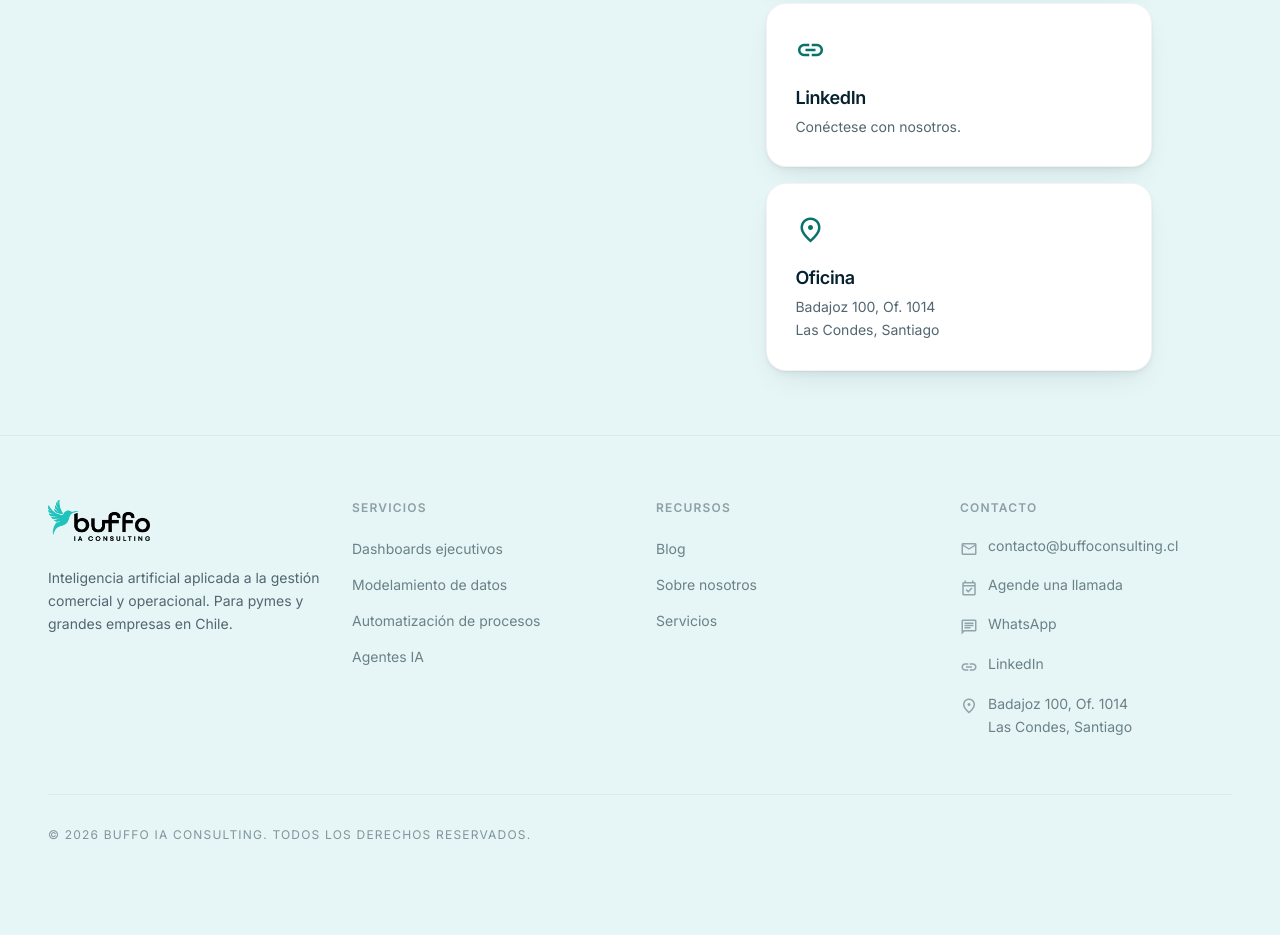
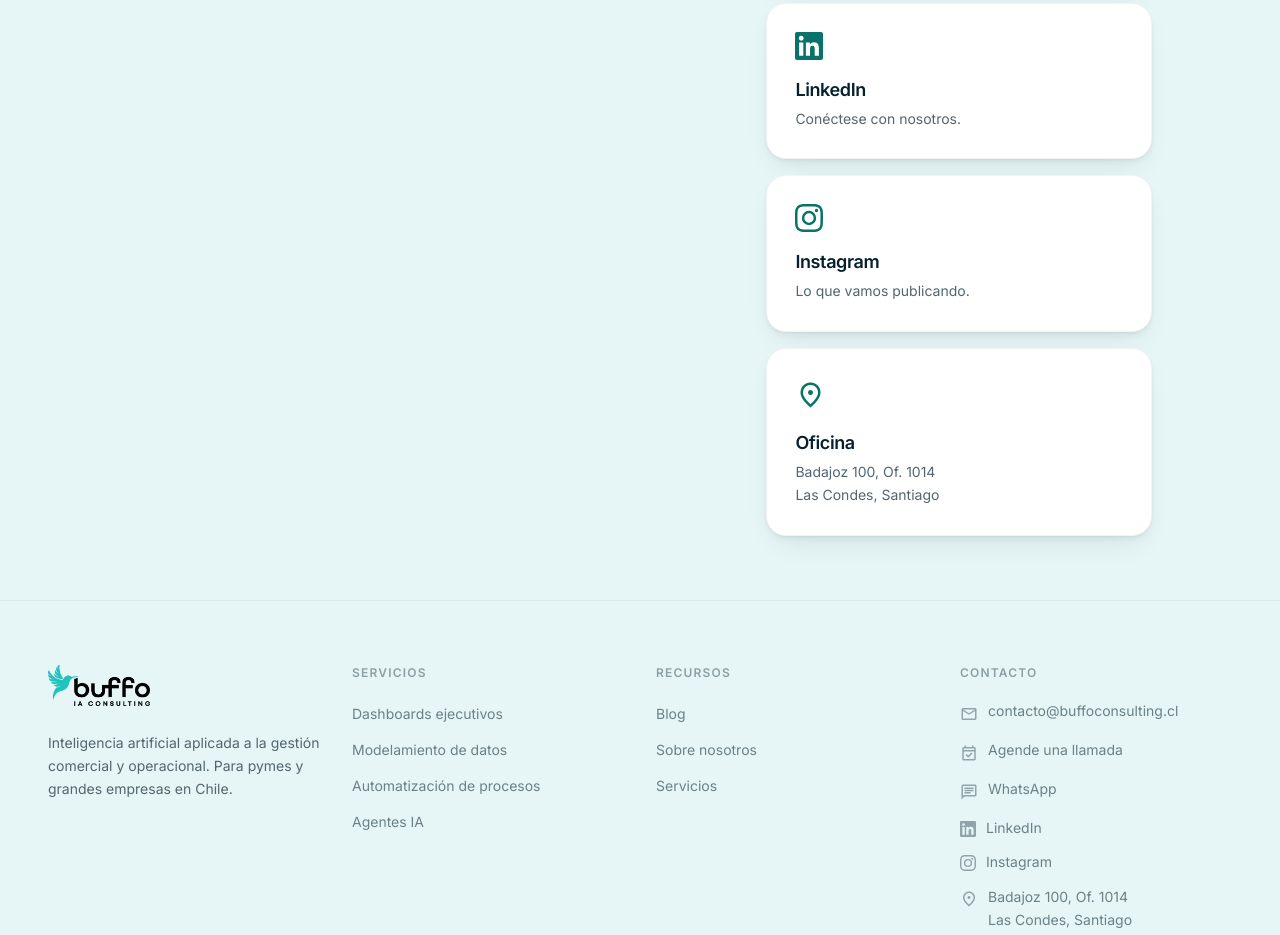
Before and after one commit to buffo-ia/buffo-website, an Astro site: page /contacto in a window 1280 px wide. Shown: the part 1341-2276 px from the top of the page. Before the commit the page ends 2248 px from the top, so only its background shows below. Built offline with nearby package versions, Linux system fonts and the light colour scheme; Astro itself is replaced by a stand-in of ours.

Commit message:
redes: entra Instagram, y LinkedIn deja de usar el ícono de "enlace"
Instagram no estaba en el sitio —nunca estuvo, no se sacó en esta rama—
aunque sí figura en el pie de firma del manual de marca. Entra en el pie,
en /contacto y en el sameAs del schema.org, que es cómo Google amarra el
sitio con los perfiles de la empresa en vez de verlos como tres cuentas
sueltas.

⚠️ La cuenta existe y está a nombre de Buffo IA Consulting, pero hoy no
tiene publicaciones. Queda anotado en site.ts: si sigue vacía cuando
empiece el tráfico pagado, conviene sacar el enlace antes que mostrarlo.

Los dos logos de red pasan a SVG en línea (IconoRed.astro). LinkedIn se
venía resolviendo con el ícono genérico de cadena de Material Symbols,
que no dice cuál red es y obliga a leer la palabra de al lado; una marca
se reconoce antes que su nombre, que es todo el punto de ponerla. Material
Symbols no trae logos de marca a propósito — Google no distribuye marcas
ajenas—, así que van dibujados acá.

El tamaño del SVG va por atributo width/height y no por CSS: el ícono
vive dentro de otro componente, y Astro no le pasa el hash de ámbito del
padre a un elemento que no está en su plantilla. Una regla con ámbito
escrita en el pie no lo tocaba y el logo salía del porte de media
pantalla. Las reglas que sí lo tienen que alcanzar van en :global.

Y sube OG_VERSION a 3. La imagen de compartir se regeneró dos veces con
el logo nuevo y el número seguía en 2, así que WhatsApp y LinkedIn iban a
seguir sirviendo la vieja desde su caché — que es exactamente lo que el
comentario del código advierte.

```diff
--- a/src/components/Footer.astro
+++ b/src/components/Footer.astro
@@ -1,5 +1,6 @@
 ---
 import Logotipo from './Logotipo.astro';
+import IconoRed from './IconoRed.astro';
 import { SITE } from '../config/site';
 import { SERVICES_CONTENT } from '../data/services';
 const year = new Date().getFullYear();
@@ -81,7 +82,7 @@
           <li>
             <a
               href={`mailto:${SITE.email}`}
-              class="pie-enlace text-sm text-on-surface/55 hover:text-primary transition-colors"
+              class="pie-enlace group text-sm text-on-surface/55 hover:text-primary transition-colors"
             >
               <span class="material-symbols-outlined pie-icono" aria-hidden="true">mail</span>
               <span class="break-words">{SITE.email}</span>
@@ -92,7 +93,7 @@
               href={SITE.calendly}
               target="_blank"
               rel="noopener noreferrer"
-              class="pie-enlace text-sm text-on-surface/55 hover:text-primary transition-colors"
+              class="pie-enlace group text-sm text-on-surface/55 hover:text-primary transition-colors"
             >
               <span class="material-symbols-outlined pie-icono" aria-hidden="true">event_available</span>
               <span>Agende una llamada</span>
@@ -103,7 +104,7 @@
               href={`https://wa.me/${SITE.whatsapp}?text=${encodeURIComponent(SITE.whatsappMensaje)}`}
               target="_blank"
               rel="noopener noreferrer"
-              class="pie-enlace text-sm text-on-surface/55 hover:text-primary transition-colors"
+              class="pie-enlace group text-sm text-on-surface/55 hover:text-primary transition-colors"
             >
               <span class="material-symbols-outlined pie-icono" aria-hidden="true">chat</span>
               <span>WhatsApp</span>
@@ -114,10 +115,21 @@
               href={SITE.linkedin}
               target="_blank"
               rel="noopener noreferrer"
-              class="pie-enlace text-sm text-on-surface/55 hover:text-primary transition-colors"
+              class="pie-enlace group text-sm text-on-surface/55 hover:text-primary transition-colors"
             >
-              <span class="material-symbols-outlined pie-icono" aria-hidden="true">link</span>
+              <IconoRed red="linkedin" class="marca-red" />
               <span>LinkedIn</span>
+            </a>
+          </li>
+          <li>
+            <a
+              href={SITE.instagram}
+              target="_blank"
+              rel="noopener noreferrer"
+              class="pie-enlace group text-sm text-on-surface/55 hover:text-primary transition-colors"
+            >
+              <IconoRed red="instagram" class="marca-red" />
+              <span>Instagram</span>
             </a>
           </li>
           <!-- La dirección ahora sí lleva a alguna parte: al mapa. Es lo que el
@@ -129,7 +141,7 @@
               href={`https://www.google.com/maps/search/?api=1&query=${encodeURIComponent(SITE.direccion.completa)}`}
               target="_blank"
               rel="noopener noreferrer"
-              class="pie-enlace text-sm text-on-surface/55 hover:text-primary transition-colors"
+              class="pie-enlace group text-sm text-on-surface/55 hover:text-primary transition-colors"
             >
               <span class="material-symbols-outlined pie-icono" aria-hidden="true">location_on</span>
               <address class="not-italic leading-relaxed">
@@ -170,6 +182,21 @@
     margin-top: 1px;
   }
 
+  /* Los logos de red son SVG dentro de otro componente, así que el ámbito de
+     este archivo no les llega: la regla va en :global. Miden un poco menos que
+     los Material Symbols porque una marca sólida pesa más a igual caja. */
+  .pie-enlace :global(.marca-red) {
+    width: 16px;
+    height: 16px;
+    margin-top: 3px;
+    flex-shrink: 0;
+    color: rgb(var(--c-on-surface) / 0.38);
+    transition: color 0.2s ease;
+  }
+  .pie-enlace:hover :global(.marca-red) {
+    color: rgb(var(--c-primary) / 0.8);
+  }
+
   /* El ícono sigue al enlace en el hover: si solo cambiara el texto, el par se
      partiría en dos al pasar el mouse. */
   .pie-icono {
--- /dev/null
+++ b/src/components/IconoRed.astro
@@ -0,0 +1,49 @@
+---
+/**
+ * Marcas de LinkedIn e Instagram como SVG en línea.
+ *
+ * Material Symbols —el set que usa el resto del sitio— no trae logos de marca,
+ * a propósito: Google no distribuye marcas ajenas. Hasta ahora LinkedIn se
+ * resolvía con el ícono genérico de "enlace", que no dice cuál red es y obliga
+ * a leer la palabra de al lado. Un logo de red se reconoce antes que su nombre;
+ * ése es todo el punto de ponerlo.
+ *
+ * Van con fill="currentColor" para que hereden el color del contexto igual que
+ * los Material Symbols, así conviven en una misma lista.
+ *
+ * ⚠️ El tamaño va por ATRIBUTO width/height y no por CSS. Un <svg> sin medidas
+ * se dibuja a 300×150 o al alto de su contenedor, y acá vive dentro de otro
+ * componente: las clases con ámbito del padre NO le llegan —Astro no le pasa el
+ * hash de scope a un elemento que no está en su plantilla—, así que una regla
+ * como `.pie-marca { width: 16px }` escrita en el pie no lo toca y el logo sale
+ * del porte de media pantalla. Un atributo pierde contra cualquier clase, así
+ * que las utilidades de Tailwind que se pasen por `class` siguen mandando.
+ */
+interface Props {
+  red: 'linkedin' | 'instagram';
+  class?: string;
+}
+const { red, class: clase = '' } = Astro.props;
+
+const RUTAS = {
+  linkedin:
+    'M20.447 20.452h-3.554v-5.569c0-1.328-.027-3.037-1.852-3.037-1.853 0-2.136 1.445-2.136 2.939v5.667H9.351V9h3.414v1.561h.046c.477-.9 1.637-1.85 3.37-1.85 3.601 0 4.267 2.37 4.267 5.455v6.286zM5.337 7.433a2.062 2.062 0 01-2.063-2.065 2.064 2.064 0 112.063 2.065zm1.782 13.019H3.555V9h3.564v11.452zM22.225 0H1.771C.792 0 0 .774 0 1.729v20.542C0 23.227.792 24 1.771 24h20.451C23.2 24 24 23.227 24 22.271V1.729C24 .774 23.2 0 22.225 0z',
+  instagram:
+    'M12 2.163c3.204 0 3.584.012 4.85.07 3.252.148 4.771 1.691 4.919 4.919.058 1.265.069 1.645.069 4.849 0 3.205-.012 3.584-.069 4.849-.149 3.225-1.664 4.771-4.919 4.919-1.266.058-1.644.07-4.85.07-3.204 0-3.584-.012-4.849-.07-3.26-.149-4.771-1.699-4.919-4.92-.058-1.265-.07-1.644-.07-4.849 0-3.204.013-3.583.07-4.849.149-3.227 1.664-4.771 4.919-4.919 1.266-.057 1.645-.069 4.849-.069zM12 0C8.741 0 8.333.014 7.053.072 2.695.272.273 2.69.073 7.052.014 8.333 0 8.741 0 12c0 3.259.014 3.668.072 4.948.2 4.358 2.618 6.78 6.98 6.98C8.333 23.986 8.741 24 12 24c3.259 0 3.668-.014 4.948-.072 4.354-.2 6.782-2.618 6.979-6.98.059-1.28.073-1.689.073-4.948 0-3.259-.014-3.667-.072-4.947-.196-4.354-2.617-6.78-6.979-6.98C15.668.014 15.259 0 12 0zm0 5.838a6.162 6.162 0 100 12.324 6.162 6.162 0 000-12.324zM12 16a4 4 0 110-8 4 4 0 010 8zm6.406-11.845a1.44 1.44 0 100 2.881 1.44 1.44 0 000-2.881z',
+};
+
+const ETIQUETAS = { linkedin: 'LinkedIn', instagram: 'Instagram' };
+---
+
+<svg
+  class={clase}
+  width="1em"
+  height="1em"
+  viewBox="0 0 24 24"
+  fill="currentColor"
+  role="img"
+  aria-label={ETIQUETAS[red]}
+  focusable="false"
+>
+  <path d={RUTAS[red]} />
+</svg>
--- a/src/config/site.ts
+++ b/src/config/site.ts
@@ -6,6 +6,11 @@
   email: 'contacto@buffoconsulting.cl',
   calendly: 'https://calendly.com/simon-buffoconsulting/llamada-de-consulta-buffo-ia',
   linkedin: 'https://www.linkedin.com/in/simón-andrés-espinoza/',
+  // La cuenta existe y está a nombre de Buffo IA Consulting, pero al 26-ago-2026
+  // no tiene publicaciones. Si el perfil sigue vacío cuando el sitio empiece a
+  // recibir tráfico pagado, conviene sacar el enlace antes que mostrarlo: un
+  // visitante que llega a un perfil sin nada lee "esto está abandonado".
+  instagram: 'https://www.instagram.com/buffo.ia/',
   // ⚠️ Hoy es la línea personal de Simón. Ya es pública (está en el Google
   // Business Profile y en los datos fiscales), así que publicarla acá no la
   // expone más. Cuando llegue la eSIM de negocio, se cambia SOLO acá.
--- a/src/layouts/BaseLayout.astro
+++ b/src/layouts/BaseLayout.astro
@@ -33,7 +33,7 @@
 // guardan la vista previa por URL y la sirven cacheada por semanas. Cambiar el
 // número es lo que los obliga a bajar la imagen de nuevo. SUBIRLO CADA VEZ que
 // se regenere og-image.png, o el cambio no se ve en los teléfonos.
-const OG_VERSION = 2;
+const OG_VERSION = 3;
 const ogImage = new URL(`/og-image.png?v=${OG_VERSION}`, SITE.url).href;
 
 // Las dimensiones de la tarjeta se DECLARAN, no se dejan a que el scraper las
@@ -68,7 +68,9 @@
         addressCountry: SITE.direccion.pais,
       },
       areaServed: { '@type': 'Country', name: 'Chile' },
-      sameAs: [SITE.linkedin],
+      // sameAs es cómo Google amarra el sitio con los perfiles de la empresa:
+      // sin esto son tres cuentas sueltas que nadie relaciona entre sí.
+      sameAs: [SITE.linkedin, SITE.instagram],
     },
     {
       '@type': 'WebSite',
--- a/src/pages/contacto.astro
+++ b/src/pages/contacto.astro
@@ -1,5 +1,6 @@
 ---
 import BaseLayout from '../layouts/BaseLayout.astro';
+import IconoRed from '../components/IconoRed.astro';
 import { SITE } from '../config/site';
 
 const path = '/contacto';
@@ -129,9 +130,17 @@
             href={SITE.linkedin} target="_blank" rel="noopener noreferrer"
             class="block bg-surface-container-low border border-on-surface/5 p-7 card-hover group"
           >
-            <span class="material-symbols-outlined text-primary text-3xl mb-4 block group-hover:scale-110 transition-transform">link</span>
+            <IconoRed red="linkedin" class="text-primary w-7 h-7 mb-4 block group-hover:scale-110 transition-transform" />
             <h3 class="font-display text-lg mb-1">LinkedIn</h3>
             <p class="text-on-surface-variant text-sm leading-relaxed">Conéctese con nosotros.</p>
+          </a>
+          <a
+            href={SITE.instagram} target="_blank" rel="noopener noreferrer"
+            class="block bg-surface-container-low border border-on-surface/5 p-7 card-hover group"
+          >
+            <IconoRed red="instagram" class="text-primary w-7 h-7 mb-4 block group-hover:scale-110 transition-transform" />
+            <h3 class="font-display text-lg mb-1">Instagram</h3>
+            <p class="text-on-surface-variant text-sm leading-relaxed">Lo que vamos publicando.</p>
           </a>
           <!-- Lleva al mapa, como las otras cinco llevan a algo. Era la única
                tarjeta muerta de la grilla: se veía idéntica a sus vecinas y al
```
